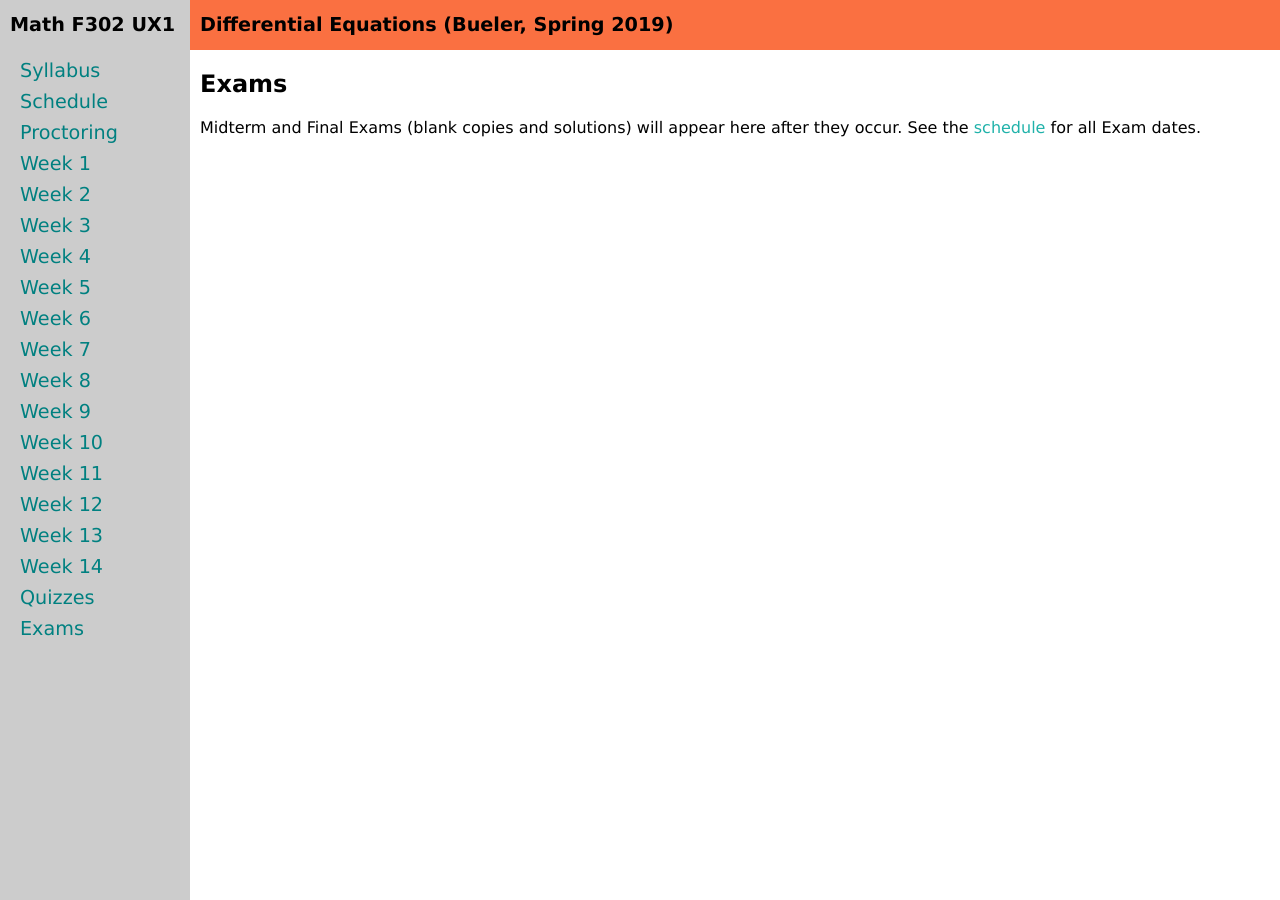
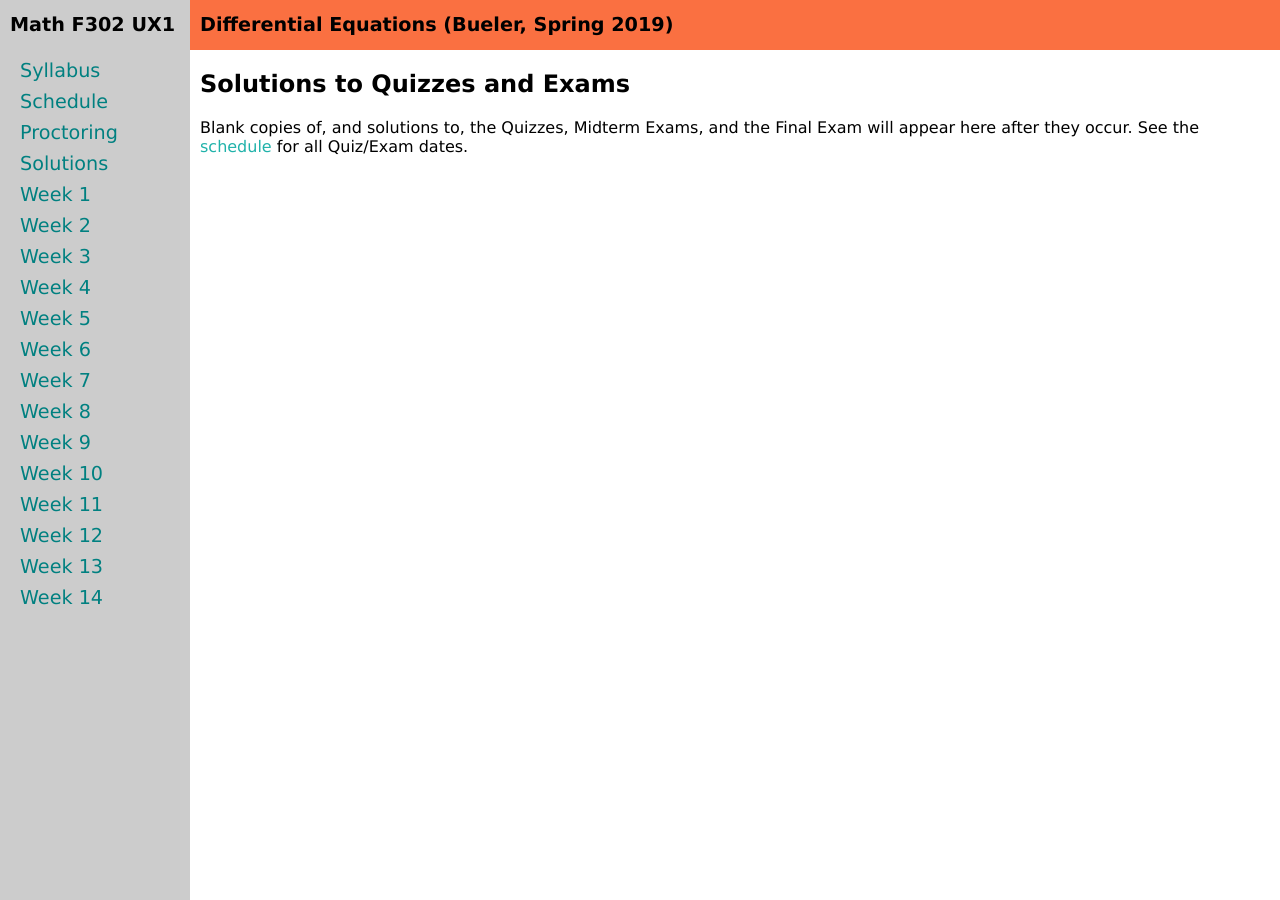
Before and after one commit to bueler/math302, a Jekyll site: the page built from solutions.md, in a window 1280 px wide. Built offline with Jekyll 4.4.1, drawn with Linux system fonts in a browser that asks for light colours.

Commit message:
make one solutions tab (not separate for quizzes and exams)

```diff
--- a/exams.md
+++ b/solutions.md
@@ -1,11 +1,11 @@
 ---
 layout: course-page
-title: Exams
+title: Solutions
 ---
 
-## Exams
+## Solutions to Quizzes and Exams
 
-Midterm and Final Exams (blank copies and solutions) will appear here after they occur.  See the [schedule](schedule.pdf) for all Exam dates.
+Blank copies of, and solutions to, the Quizzes, Midterm Exams, and the Final Exam will appear here after they occur.  See the [schedule](schedule.pdf) for all Quiz/Exam dates.
 
 <!---
 <div class="x-scroll">
```
Also changed, not shown: _data/toc.yaml (+3 -6 lines), index.md (+1 -1 lines), quizzes.md (deleted, +0 -8 lines).
